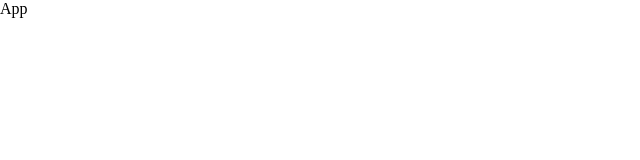
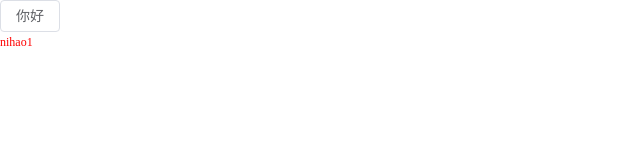
Before and after one commit to KaedeSAMA/mmt3_B, a Vue app: page / in a window 1280 px wide. Shown: the top 160 px of the page, without its empty margins (0-640 px from the left). Built offline with nearby package versions, Linux system fonts and the light colour scheme.

Commit message:
✨ Feat: 完成了第三方库的引入

```diff
--- /dev/null
+++ b/auto-imports.d.ts
@@ -0,0 +1,6 @@
+/* eslint-disable */
+/* prettier-ignore */
+// @ts-nocheck
+// Generated by unplugin-auto-import
+export {}
+declare global {}
--- a/package.json
+++ b/package.json
@@ -12,6 +12,8 @@
     "prepare": "npx husky install"
   },
   "dependencies": {
+    "axios": "^1.3.5",
+    "element-plus": "^2.3.3",
     "vue": "^3.2.47"
   },
   "devDependencies": {
@@ -28,7 +30,10 @@
     "eslint-plugin-vue": "^9.10.0",
     "husky": "^8.0.0",
     "prettier": "^2.8.7",
+    "sass": "^1.61.0",
     "typescript": "^5.0.4",
+    "unplugin-auto-import": "^0.15.2",
+    "unplugin-vue-components": "^0.24.1",
     "vite": "^4.2.0",
     "vue-tsc": "^1.2.0"
   }
--- a/src/App.vue
+++ b/src/App.vue
@@ -1,3 +1,13 @@
-<template>App</template>
+<template>
+  <el-button>你好</el-button>
+  <div class="box"><span>nihao1</span></div>
+</template>
 <script setup lang="ts"></script>
-<style scoped></style>
+<style scoped lang="scss">
+.box {
+  color: red;
+  span {
+    font-size: 12px;
+  }
+}
+</style>
--- a/vite.config.ts
+++ b/vite.config.ts
@@ -1,7 +1,17 @@
 import { defineConfig } from 'vite';
+import AutoImport from 'unplugin-auto-import/vite';
+import Components from 'unplugin-vue-components/vite';
 import vue from '@vitejs/plugin-vue';
-
+import { ElementPlusResolver } from 'unplugin-vue-components/resolvers';
 // https://vitejs.dev/config/
 export default defineConfig({
-  plugins: [vue()]
+  plugins: [
+    vue(),
+    AutoImport({
+      resolvers: [ElementPlusResolver()]
+    }),
+    Components({
+      resolvers: [ElementPlusResolver()]
+    })
+  ]
 });
```
Also changed, not shown: components.d.ts (added, +14 -0 lines), tsconfig.json (+7 -2 lines), 2 other files (tests, documents, lock files or other folders).
